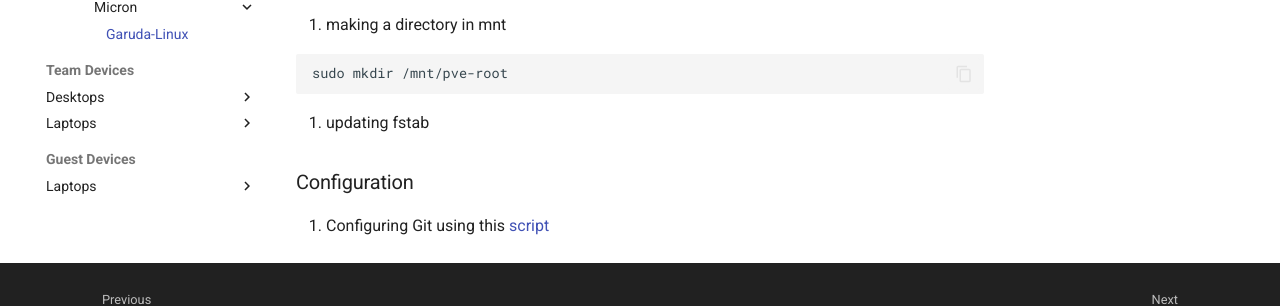
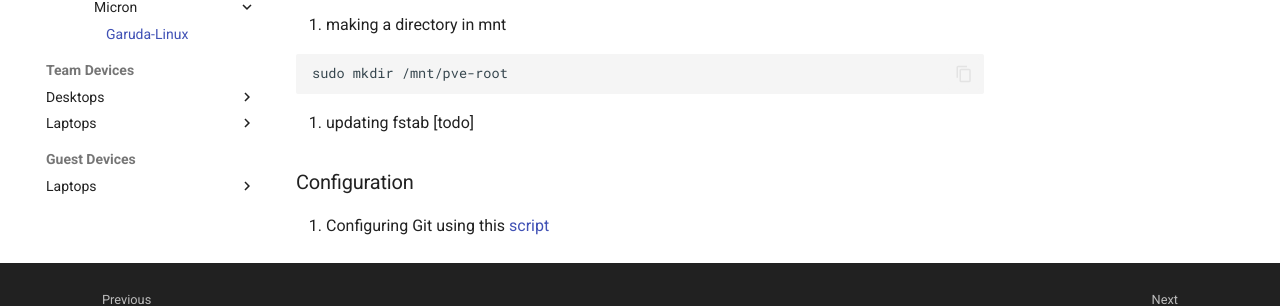
Before and after one commit to rohanbatrain/knowledge-base, an MkDocs documentation site: the page built from docs/Developement-Setup/Owned-Devices/Laptops/MSI/2024/January/Micron-Drive/Garuda-Linux.md, in a window 1280 px wide and 900 px high, scrolled down 1238 px. Shown: the part 481-787 px from the top of the window. Built offline with MkDocs 1.6.1 and Material for MkDocs 9.7.7, drawn with Linux system fonts in a browser that asks for light colours; nearby versions of some CDN libraries; library files that are not in the unit come from our copies; comment, search, counter and statistics services are not loaded.

Commit message:
Update Garuda-Linux.md

````diff
--- a/docs/Developement-Setup/Owned-Devices/Laptops/MSI/2024/January/Micron-Drive/Garuda-Linux.md
+++ b/docs/Developement-Setup/Owned-Devices/Laptops/MSI/2024/January/Micron-Drive/Garuda-Linux.md
@@ -49,7 +49,7 @@ sudo blkid | grep "/dev/mapper/pve-root" | awk -F '"' '{print $2}'
 sudo mkdir /mnt/pve-root
 ```
 
-3. updating fstab
+3. updating fstab [todo]
 
 ### Configuration
 
````
